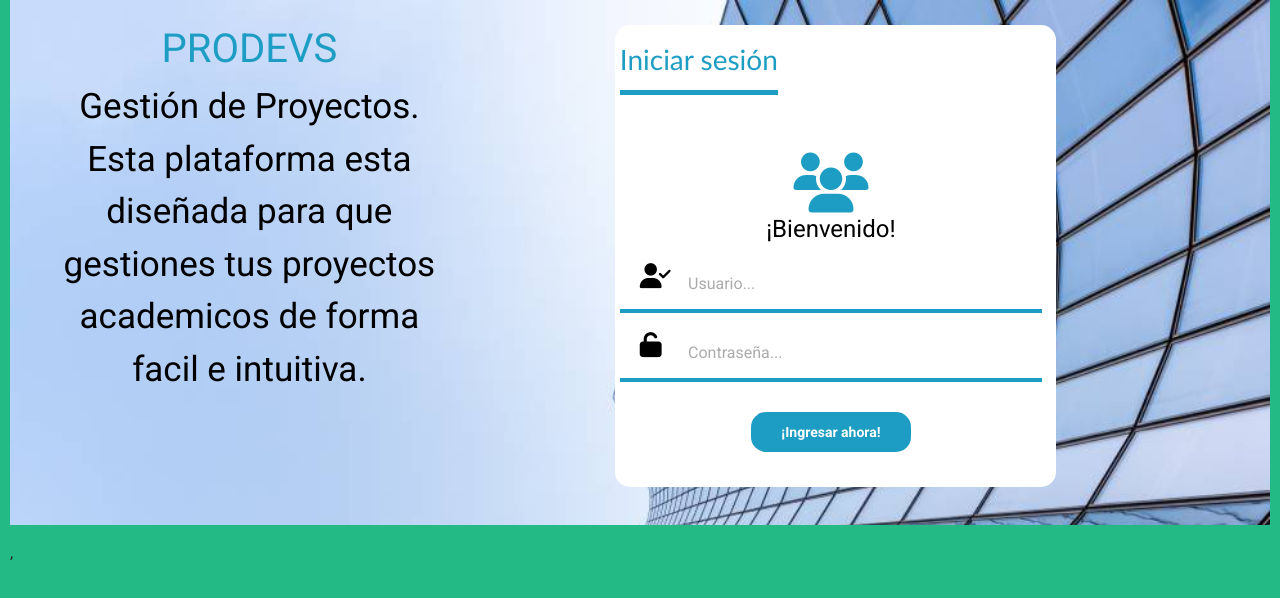
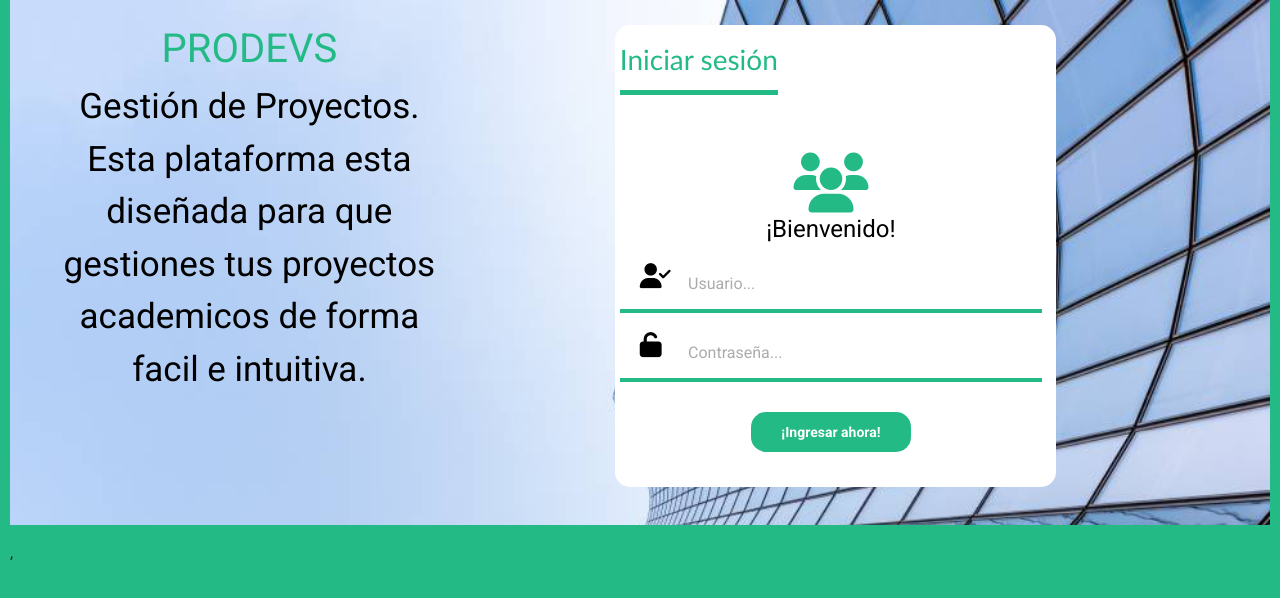
Before and after one commit to laura-lamprea/MinTic-C4-ProDevs, a React (Create React App) app in the folder front/: page /login in a window 1280 px wide. Shown: the top 598 px of the page. Built offline with nearby package versions, Linux system fonts and the light colour scheme.

Commit message:
Se actualzia colores corporativos. #23ba85

```diff
--- a/front/src/Components/login/login.css
+++ b/front/src/Components/login/login.css
@@ -15,7 +15,7 @@
 .section1NombreEmpresa  {
     font-size: 35px;
     font-family:'Gill Sans', 'Gill Sans MT', Calibri, 'Trebuchet MS', sans-serif;
-    color:rgb(29, 157, 195);
+    color:#23ba85;
     padding-right: 10%;
     width: 40%;
     text-align: center;
@@ -40,7 +40,7 @@
     margin-left: 9.375px;
 }
 .section2ParteDos{
-    color: rgb(29, 157, 195);
+    color: #23ba85;
     padding: 5px 5px;
     text-align: center;
 }
@@ -48,13 +48,13 @@
     font-size: 28px;
     font-family:'Gill Sans', 'Gill Sans MT', Calibri, 'Trebuchet MS', sans-serif;
     float: left;
-    border-bottom: 5px solid rgb(29, 157, 195);
+    border-bottom: 5px solid #23ba85;
     margin-bottom: 50px;
     padding: 13px 0px;
 
 }
 .estilo{
-    color:rgb(29, 157, 195);
+    color:#23ba85;
     width: 100px;
     height: 60px;
     font-size: 60px;
@@ -65,7 +65,7 @@
     overflow: hidden;
     font-size: 25px;
     padding: 8px 8px;
-    border-bottom: 4px solid rgb(29, 157, 195);
+    border-bottom: 4px solid #23ba85;
     color: black;
     text-align: center;
 
@@ -89,7 +89,7 @@
     font-size: 14px;
     border: none;
     outline: none;
-    background-color: rgb(29, 157, 195);
+    background-color: #23ba85;
     color: white;
     width: 160px;
     height: 40px;
@@ -108,7 +108,7 @@
 }
 
 .contraseña{
-    color:rgb(29, 157, 195);
+    color:#23ba85;
 }
 .botonDos{
     margin: 30px;
@@ -116,7 +116,7 @@
     font-size: 14px;
     border: none;
     outline: none;
-    background-color: rgb(89, 192, 89);
+    background-color: #23ba85;
     color: white;
     width: 160px;
     height: 40px;
```
